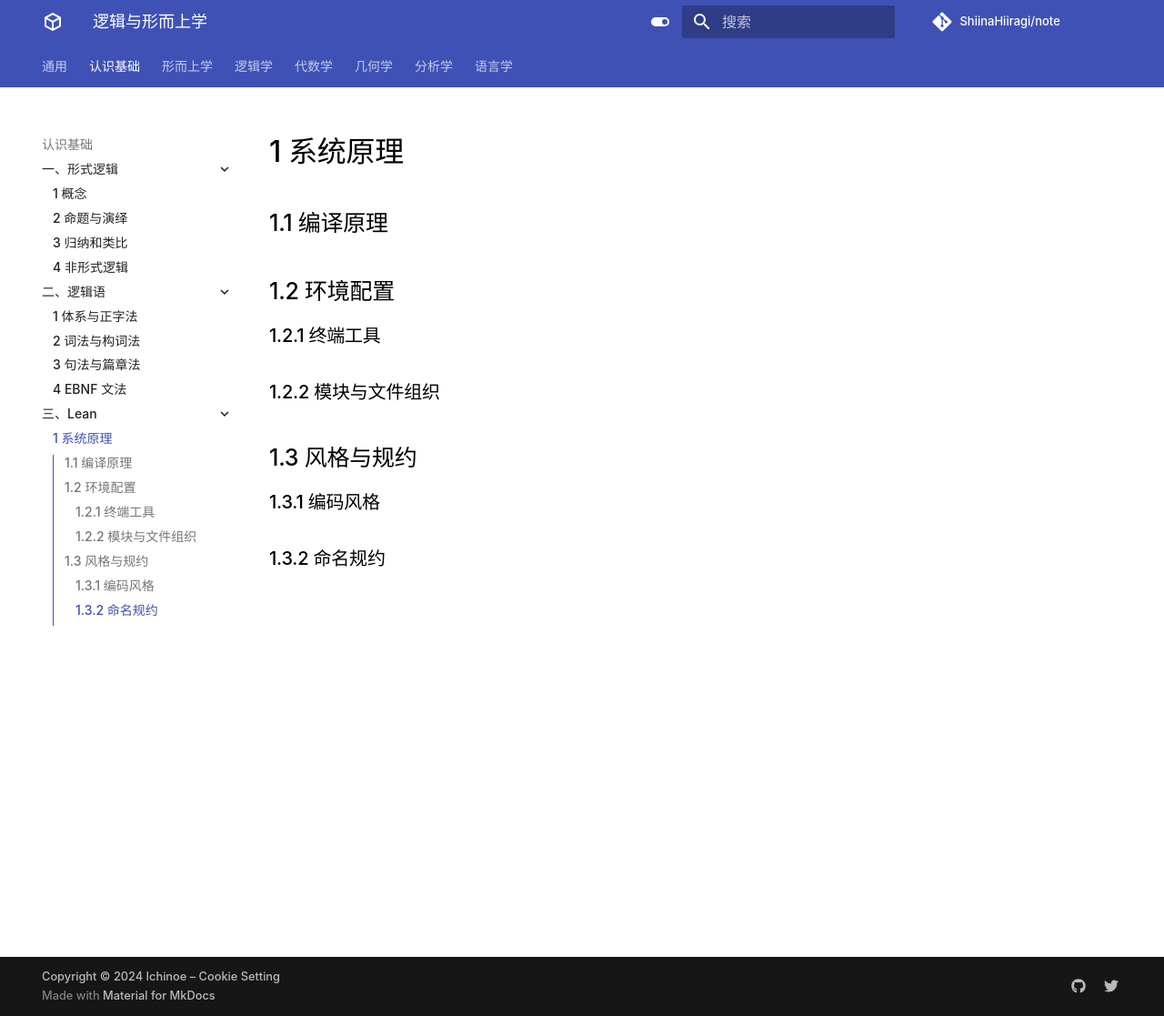
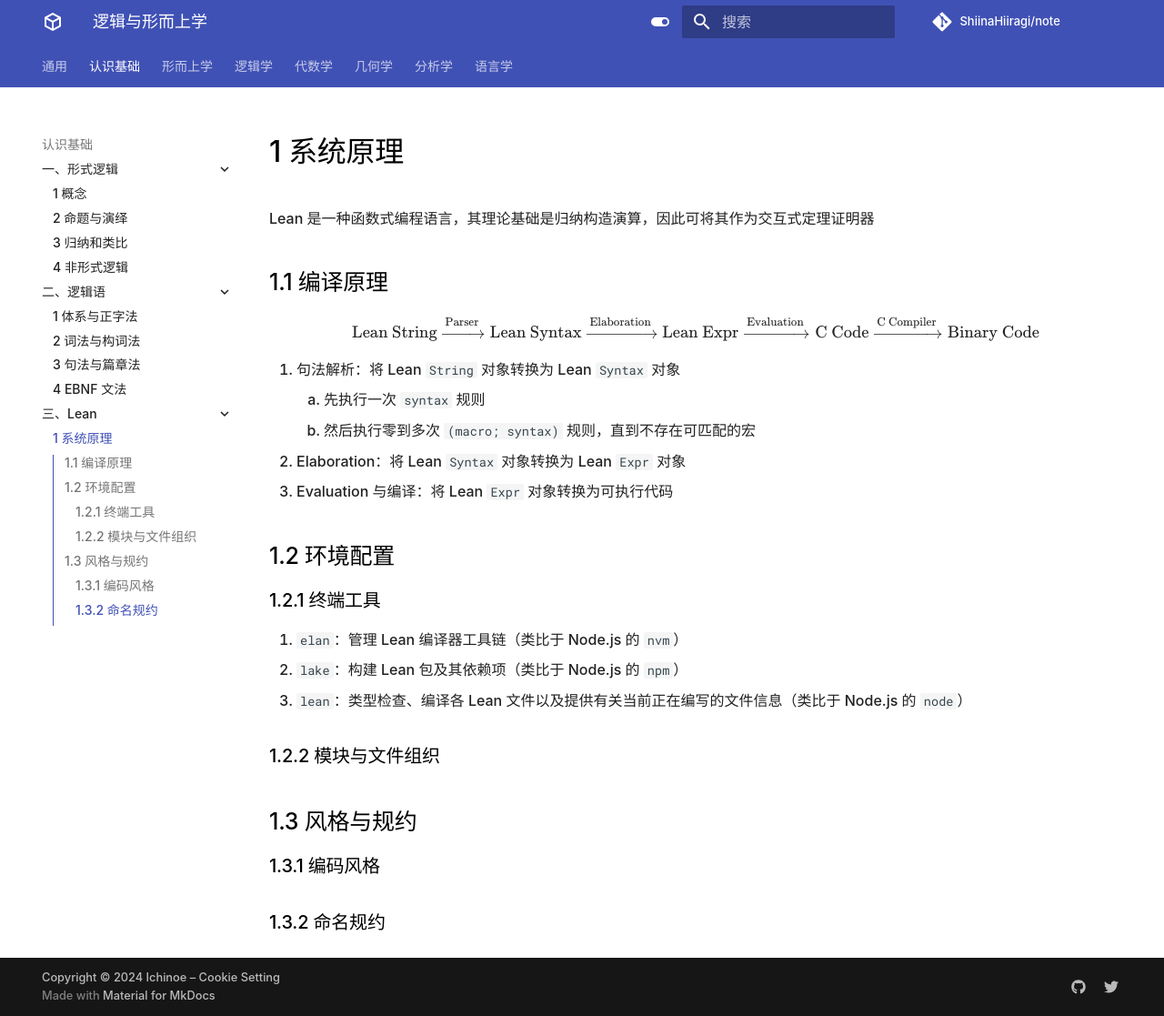
Before and after one commit to ShiinaHiiragi/note, an MkDocs documentation site: the page built from docs/cogn/lean/sys.md, in a window 1280 px wide and 1117 px high. Shown: the whole window at 91% size. Built offline with MkDocs 1.6.1 and Material for MkDocs 9.7.7, drawn with Linux system fonts in a browser that asks for light colours; comment, search, counter and statistics services are not loaded.

Commit message:
new Lean

```diff
--- a/docs/cogn/lean/sys.md
+++ b/docs/cogn/lean/sys.md
@@ -1,9 +1,32 @@
 # 1 系统原理
+
+Lean 是一种函数式编程语言，其理论基础是归纳构造演算，因此可将其作为交互式定理证明器
 
 ## 1.1 编译原理
 
+$$
+\text{Lean String}
+\xrightarrow{\text{Parser}}
+\text{Lean Syntax}
+\xrightarrow{\text{Elaboration}}
+\text{Lean Expr}
+\xrightarrow{\text{Evaluation}}
+\text{C Code}
+\xrightarrow{\text{C Compiler}}
+\text{Binary Code}
+$$
+
+1. 句法解析：将 Lean `String` 对象转换为 Lean `Syntax` 对象
+    1. 先执行一次 `syntax` 规则
+    2. 然后执行零到多次 `(macro; syntax)` 规则，直到不存在可匹配的宏
+2. Elaboration：将 Lean `Syntax` 对象转换为 Lean `Expr` 对象
+3. Evaluation 与编译：将 Lean `Expr` 对象转换为可执行代码
+
 ## 1.2 环境配置
 ### 1.2.1 终端工具
+1. `elan`：管理 Lean 编译器工具链（类比于 Node.js 的 `nvm`）
+2. `lake`：构建 Lean 包及其依赖项（类比于 Node.js 的 `npm`）
+3. `lean`：类型检查、编译各 Lean 文件以及提供有关当前正在编写的文件信息（类比于 Node.js 的 `node`）
 
 ### 1.2.2 模块与文件组织
 
```
Also changed, not shown: docs/cogn/lean/trans.md (+3 -0 lines), docs/index.md (+30 -0 lines), docs/intro/toc.md (+0 -15 lines).
